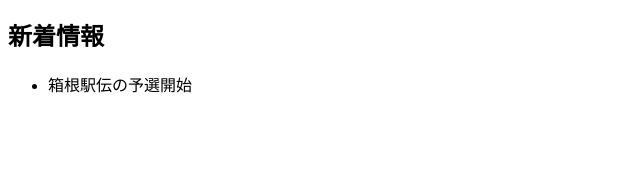
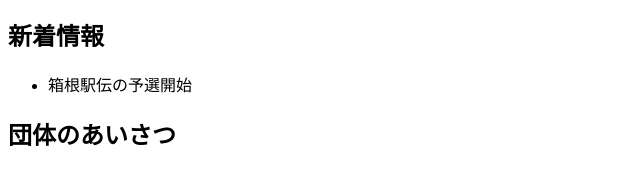
Before and after one commit to java-kunren/sports, a plain HTML site: page index.html in a window 1280 px wide. Shown: the part 137-322 px from the top of the page, without its empty margins (0-640 px from the left). Drawn offline with Linux system fonts and the light colour scheme.

Commit message:
団体あいさつ

```diff
--- a/index.html
+++ b/index.html
@@ -16,5 +16,6 @@
     <ul>
         <li>箱根駅伝の予選開始</li>
     </ul>
+    <h2>団体のあいさつ</h2>
 </body>
 </html>
```
